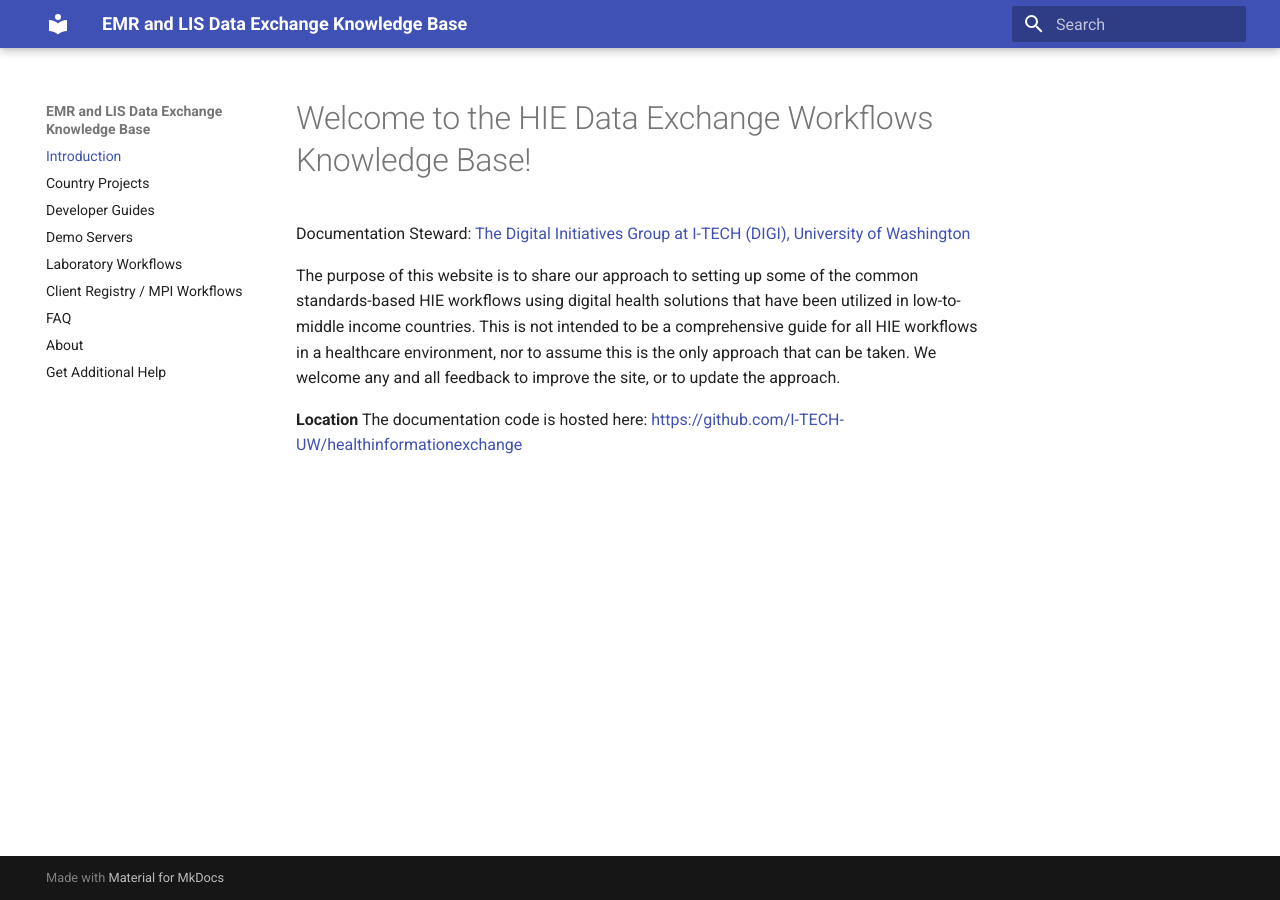
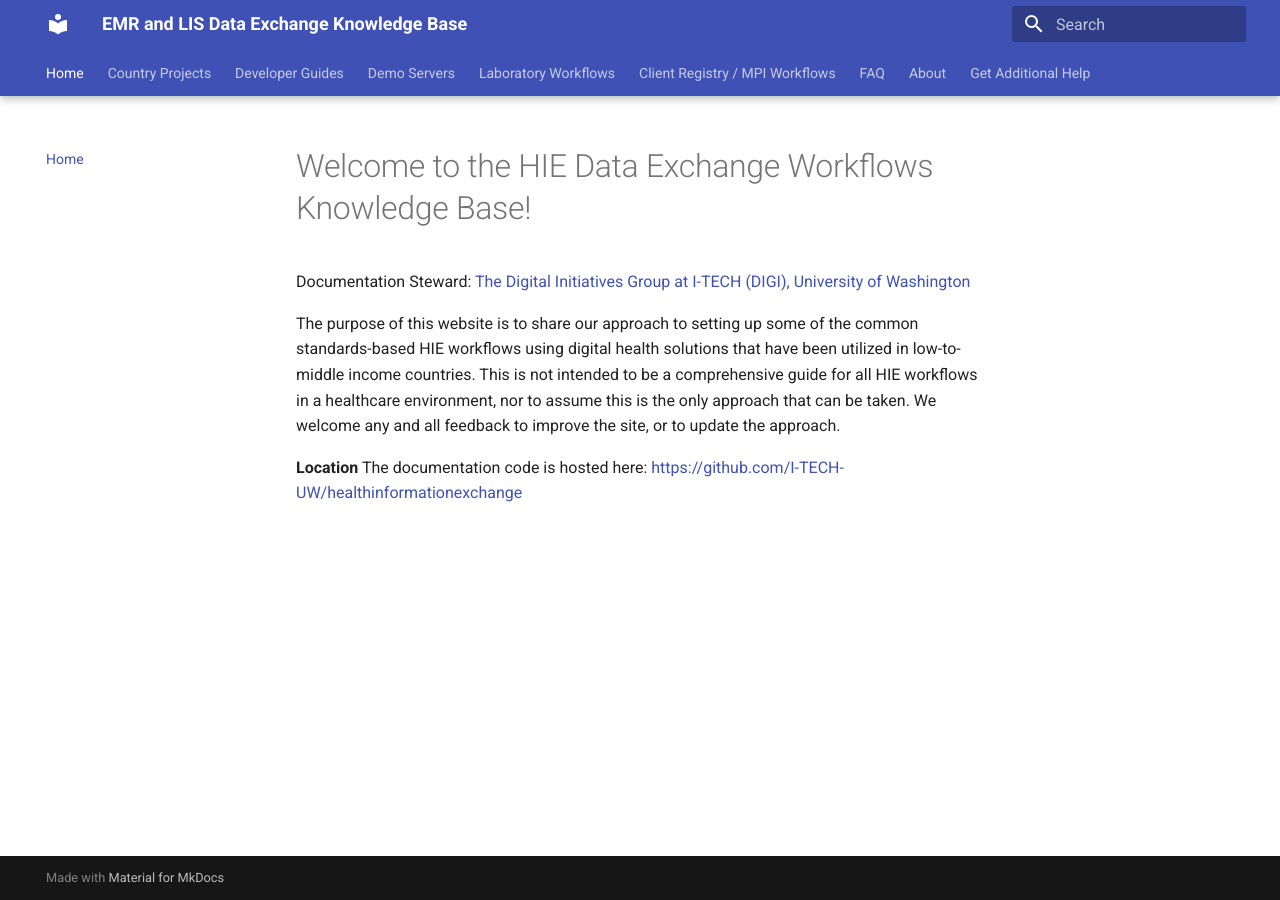
Before and after one commit to I-TECH-UW/healthinformationexchange, an MkDocs documentation site: the page built from docs/index.md, in a window 1280 px wide. Built offline with MkDocs 1.6.1 and Material for MkDocs 9.7.7, drawn with Linux system fonts in a browser that asks for light colours.

Commit message:
Navigation update

```diff
--- a/mkdocs.yml
+++ b/mkdocs.yml
@@ -2,7 +2,7 @@ site_name: EMR and LIS Data Exchange Knowledge Base
 site_url: ""
 use_directory_urls: false
 nav:
-  - Introduction: "index.md"
+  - Home: "index.md"
   - Country Projects: "country-guides/index.md"
   - Developer Guides: "developer-guide/index.md"
   - Demo Servers: "demo-directory.md"
@@ -11,7 +11,15 @@ nav:
   - FAQ: faq.md
   - About: "about.md"
   - Get Additional Help: get-additional-help.md
-theme: material
+theme:
+  name: material
+  features:
+      - navigation.instant
+      - navigation.instant.progress
+      - navigation.tracking
+      - navigation.tabs
+      - navigation.tabs.sticky
+
 extra_css:
   - css/extra.css
 plugins:
```
Also changed, not shown: 1 other file.
